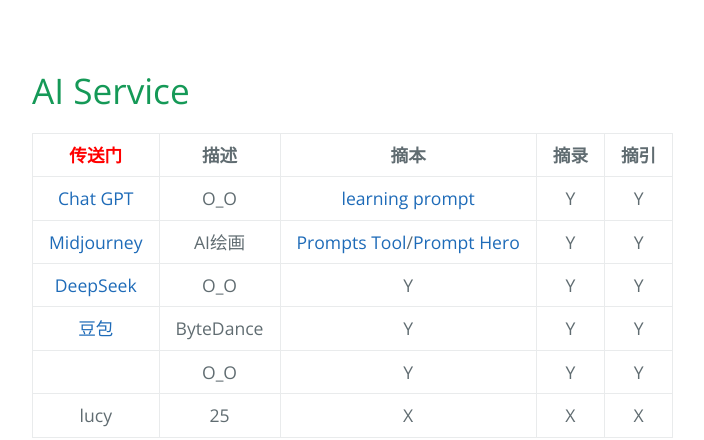
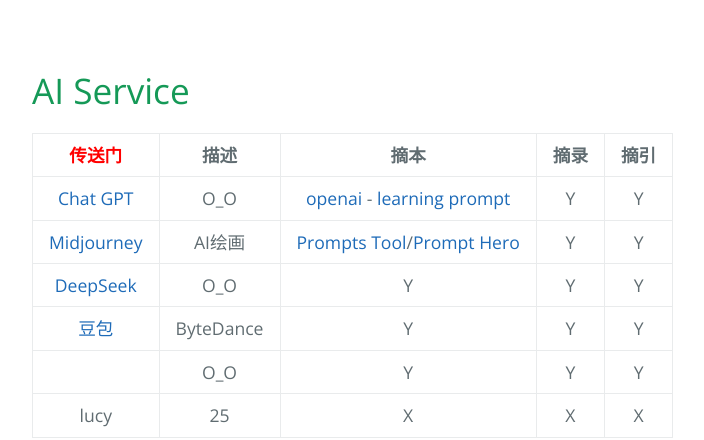
Before and after one commit to AmbroseRen/test, a Jekyll site: the page built from Data/AI/index.md, in a window 1280 px wide. Shown: the top 440 px of the page, without its empty margins (192-896 px from the left). Built offline with Jekyll 4.4.1, drawn with Linux system fonts in a browser that asks for light colours; nearby versions of some CDN libraries; our own code applies the rules of GitHub Pages for plain Markdown files; library files that are not in the unit come from our copies; the repository's description, which GitHub fills in, is left out.

Commit message:
Update index.md

```diff
--- a/Data/AI/index.md
+++ b/Data/AI/index.md
@@ -20,7 +20,7 @@
 
 | [<font color="#ff0000">传送门</font>](../../navigation.md) | 描述 | 摘本 | 摘录 | 摘引 |
 |:---:|:---:|:---:|:---:|:---:|
-| [Chat GPT](https://chat.openai.com/auth/login) | O_O | [learning prompt](https://learningprompt.wiki/) | Y | Y |
+| [Chat GPT](https://chat.openai.com/auth/login) | O_O | [openai](https://openai.com/) - [learning prompt](https://learningprompt.wiki/) | Y | Y |
 | [Midjourney](https://www.midjourney.com/) | AI绘画 | [Prompts Tool](https://prompt.noonshot.com/)/[Prompt Hero](https://prompthero.com/) | Y | Y |
 | [DeepSeek](https://www.deepseek.com/) | O_O | Y | Y | Y |
 | [豆包](https://www.doubao.com/chat/) | ByteDance | Y | Y | Y |
```
